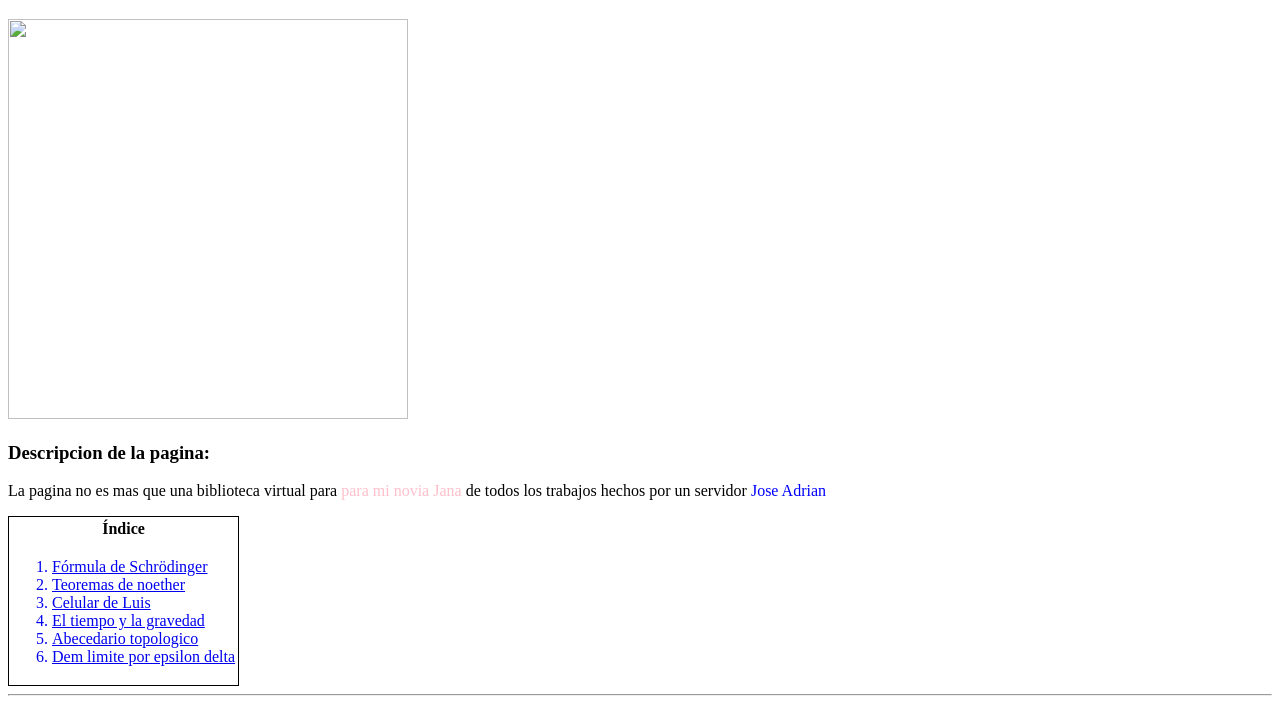
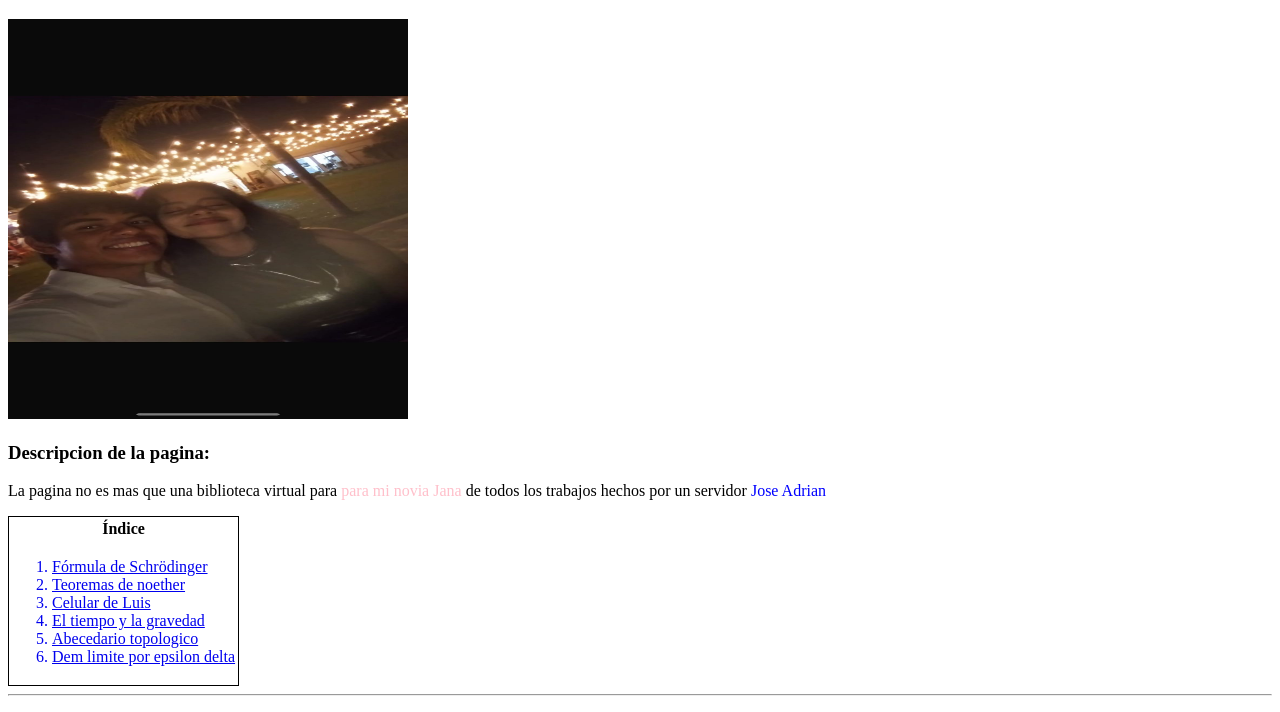
Before and after one commit to JASFTP/JASFTP, a plain HTML site: page index.html in a window 1280 px wide. Shown: the part 61-773 px from the top of the page. Drawn offline with Linux system fonts and the light colour scheme.

Commit message:
Update index.html

```diff
--- a/index.html
+++ b/index.html
@@ -9,7 +9,7 @@
     </header>
     <section>
         <article>
-        <img src="Jana y adrian .jpg" width="400" height="400"/>
+        <img src="Jana y Adrian 2.jpg" alt="Foto" width="400" height="400"/>
         <h1>
             Descripcion de la pagina:
         </h1>
```
